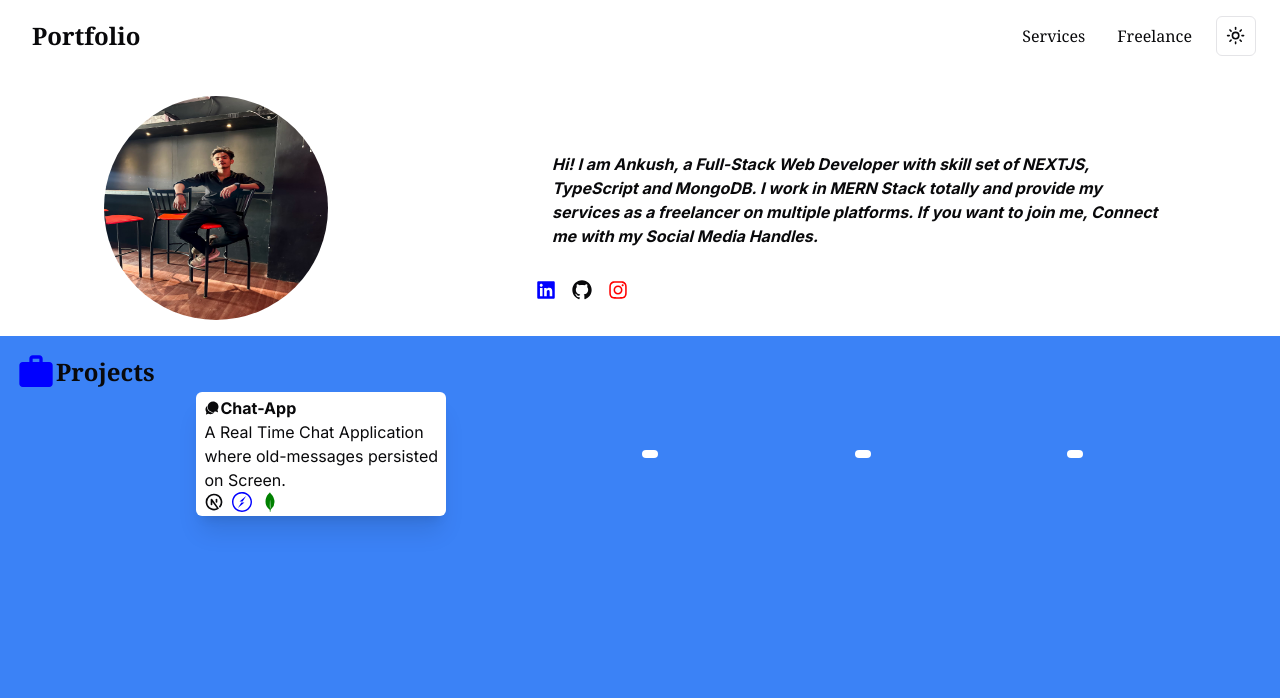
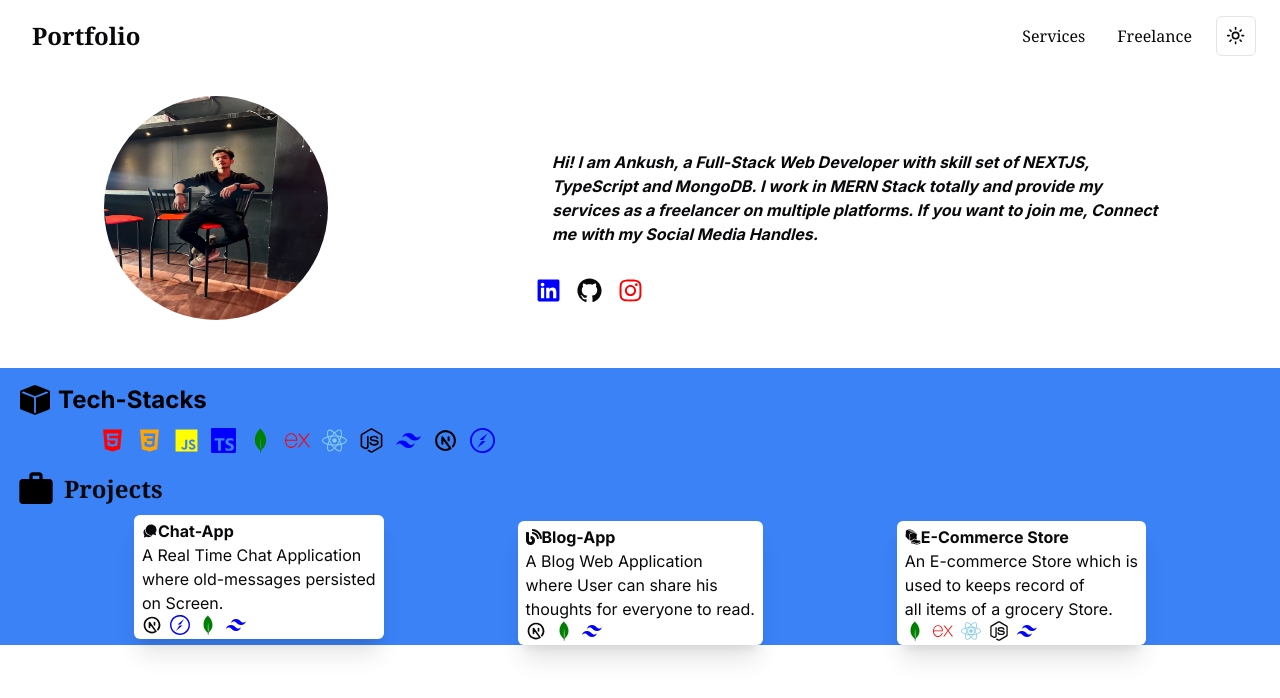
Before and after one commit to ankush-web-eng/Portfolio, a Next.js app: page / in a window 1280 px wide. Shown: the top 698 px of the page. Built offline with nearby package versions, Linux system fonts and the light colour scheme.

Commit message:
projects included

```diff
--- a/src/app/page.js
+++ b/src/app/page.js
@@ -8,10 +8,21 @@ import { IoIosChatbubbles } from "react-icons/io";
 import { TbBrandNextjs } from "react-icons/tb";
 import { SiSocketdotio } from "react-icons/si";
 import { SiMongodb } from "react-icons/si";
+import { FaBlog } from "react-icons/fa";
+import { SiTailwindcss } from "react-icons/si";
+import { GiSlicedBread } from "react-icons/gi";
+import { FaNodeJs } from "react-icons/fa";
+import { FaReact } from "react-icons/fa";
+import { BsBoxFill } from "react-icons/bs";
+import { SiTypescript } from "react-icons/si";
+import { SiExpress } from "react-icons/si";
+import { IoLogoJavascript } from "react-icons/io5";
+import { FaHtml5 } from "react-icons/fa";
+import { IoLogoCss3 } from "react-icons/io";
 
 export default function Home() {
   return (
-    <div className="h-screen w-screen flex flex-col">
+    <div className="h-screen w-screen flex flex-col scroll-smooth">
       <nav className="flex justify-between max-h-full py-3">
         <ul className="md:ml-6 ml-1 flex flex-row space-x-3 items-center">
           <li className="font-serif font-bold text-2xl box-shadow-xl p-2 rounded-lg hover:bg-blue-400 ease-linear duration-300 cursor-pointer">
@@ -30,7 +41,7 @@ export default function Home() {
           </li>
         </ul>
       </nav>
-      <main className="flex md:flex-row flex-col md:justify-around items-center mt-6 ">
+      <main className="flex md:flex-row flex-col md:justify-around items-center mt-6 mb-8">
         <img
           alt="Ankush"
           src="/Ankush_1mb.jpg"
@@ -50,48 +61,111 @@ export default function Home() {
               href="https://www.linkedin.com/in/ankush-singh-b0389b27b/"
               target="_blank"
             >
-              <FaLinkedin color="blue" size={20} />
+              <FaLinkedin color="blue" size={25} />
             </Link>
             <Link href="https://github.com/ankush-web-eng/" target="_blank">
-              <RxGithubLogo size={20} />
+              <RxGithubLogo size={25} />
             </Link>
             <Link href="https://www.instagram.com/ankush__57s/" target="_blank">
-              <FaInstagram color="red" size={20} />
+              <FaInstagram color="red" size={25} />
             </Link>
           </span>
         </div>
       </main>
-      <div className="mt-4  h-screen flex flex-col bg-blue-500 dark:bg-pink-500">
-        <h1 className="flex items-center mt-4 ml-4">
-          <MdWork size={40} color="blue" />
+      <div className="mt-4 mb-8 flex flex-col bg-blue-500 dark:bg-pink-500">
+        <div className="mt-4 ml-5 flex flex-col">
+          <p className="flex items-center space-x-2">
+            <BsBoxFill color="black" size={30} />
+            <p className="font-bold text-2xl text-black">Tech-Stacks</p>
+          </p>
+          <span className="flex items-center justify-start space-x-3 ml-20 mt-3">
+            <FaHtml5 color="red" size={25} />
+            <IoLogoCss3 color="orange" size={25} />
+            <IoLogoJavascript color="yellow" size={25} />
+            <SiTypescript color="blue" size={25} />
+            <SiMongodb color="green" size={25} />
+            <SiExpress color="red" size={25} />
+            <FaReact color="skyblue" size={25} />
+            <FaNodeJs color="black" size={25} />
+            <SiTailwindcss color="blue" size={25} />
+            <TbBrandNextjs color="black" size={25} />
+            <SiSocketdotio color="blue" size={25} />
+          </span>
+        </div>
+        <div className="flex items-center mt-4 ml-4 space-x-2">
+          <MdWork color="black" size={40} />
           <span className="text-2xl font-serif font-bold dark:text-black">
             Projects
           </span>
-        </h1>
-        <div className="flex justify-evenly items-center md:flex-row flex-wrap">
+        </div>
+        <div className="flex justify-evenly items-center md:flex-row flex-col space-y-3 ">
           <section className="box-shadow-xl shadow-xl px-2 py-1 bg-white dark:bg-black rounded-md flex-col">
-            <h1 className="flex items-center justify-start">
+            <div className="flex items-center justify-start">
               <IoIosChatbubbles />
-              <span className="font-bold">Chat-App</span>
-            </h1>
-            <p className="">
+              <span className="font-bold">
+                <Link
+                  href="https://blog-app-five-coral.vercel.app/"
+                  target="_blank"
+                >
+                  Chat-App
+                </Link>
+              </span>
+            </div>
+            <div className="">
               A Real Time Chat Application
               <br />
               where old-messages persisted <br />
               on Screen.
               <br />
-              <h1 className="flex space-x-2">
-                <TbBrandNextjs  size={20}/>
-                <SiSocketdotio color="blue" size={20}/>
-                <SiMongodb color="green" size={20}/>
-              </h1>
-            </p>
+              <div className="flex space-x-2">
+                <TbBrandNextjs size={20} />
+                <SiSocketdotio color="blue" size={20} />
+                <SiMongodb color="green" size={20} />
+                <SiTailwindcss color="blue" size={20} />
+              </div>
+            </div>
           </section>
-          <section className="box-shadow-xl shadow-xl px-2 py-1 bg-white dark:bg-black rounded-md flex-col"></section>
-          <section className="box-shadow-xl shadow-xl px-2 py-1 bg-white dark:bg-black rounded-md flex-col"></section>
-          <section className="box-shadow-xl shadow-xl px-2 py-1 bg-white dark:bg-black rounded-md flex-col"></section>
+          <section className="box-shadow-xl shadow-xl px-2 py-1 bg-white dark:bg-black rounded-md flex-col">
+            <div className="flex items-center justify-start">
+              <FaBlog />
+              <span className="font-bold">Blog-App</span>
+            </div>
+            <div className="">
+              A Blog Web Application
+              <br />
+              where User can share his <br />
+              thoughts for everyone to read.
+              <br />
+              <div className="flex space-x-2">
+                <TbBrandNextjs size={20} />
+                <SiMongodb color="green" size={20} />
+                <SiTailwindcss color="blue" size={20} />
+              </div>
+            </div>
+          </section>
+          <section className="box-shadow-xl shadow-xl px-2 py-1 mb-10 bg-white dark:bg-black rounded-md flex-col">
+            <div className="flex items-center justify-start">
+              <GiSlicedBread />
+              <span className="font-bold">E-Commerce Store</span>
+            </div>
+            <div className="">
+              An E-commerce Store which is
+              <br />
+              used to keeps record of <br />
+              all items of a grocery Store.
+              <br />
+              <div className="flex space-x-2">
+                <SiMongodb color="green" size={20} />
+                <SiExpress color="red" size={20} />
+                <FaReact color="skyblue" size={20} />
+                <FaNodeJs size={20} />
+                <SiTailwindcss color="blue" size={20} />
+              </div>
+            </div>
+          </section>
         </div>
       </div>
+      <div className="h-1/4 "></div>
     </div>
   );
 }
```
